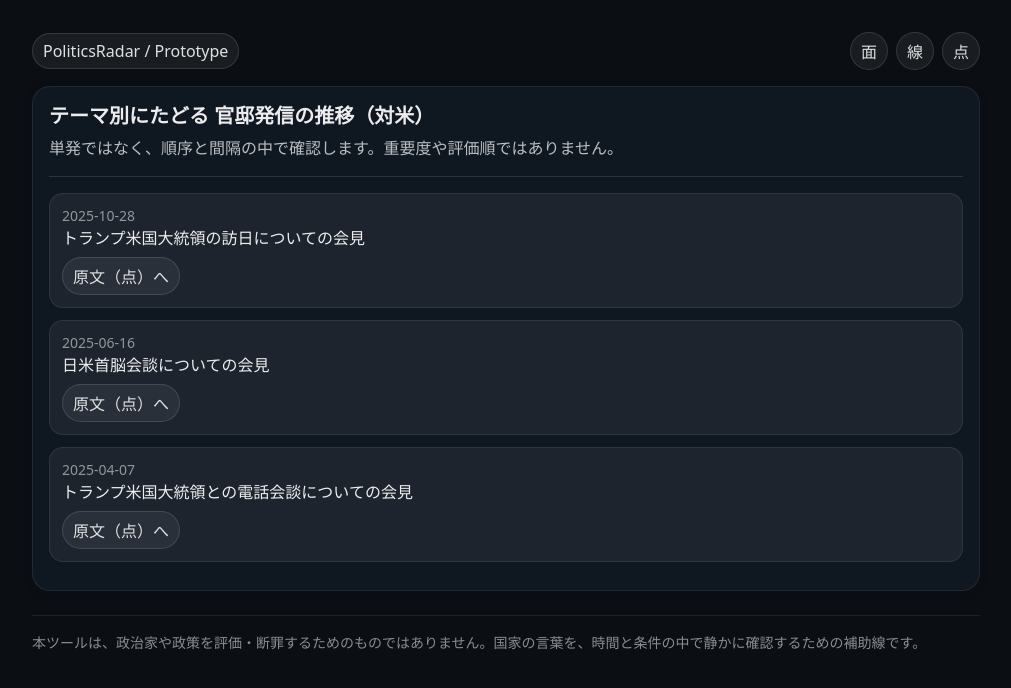
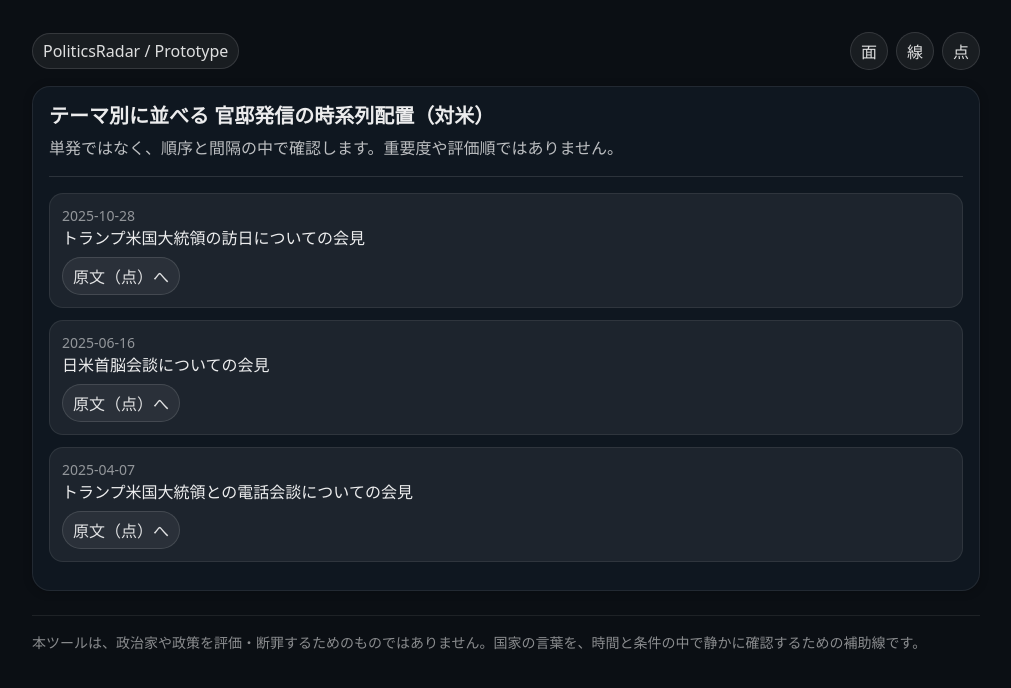
Before and after one commit to chuoline/politics_radar, a plain HTML site: page proto_static/line.html in a window 1280 px wide. Shown: the whole page, without its empty margins (134-1145 px from the left). Drawn offline with Linux system fonts and the light colour scheme.

Commit message:
chore(line): align wording with non-evaluative timeline placement

```diff
--- a/proto_static/line.html
+++ b/proto_static/line.html
@@ -12,7 +12,7 @@
   </div>
 
   <div class="card">
-    <h1 class="h1">テーマ別にたどる 官邸発信の推移（対米）</h1>
+    <h1 class="h1">テーマ別に並べる 官邸発信の時系列配置（対米）</h1>
     <p class="p">単発ではなく、順序と間隔の中で確認します。重要度や評価順ではありません。</p>
     <div class="hr"></div>
 
```
